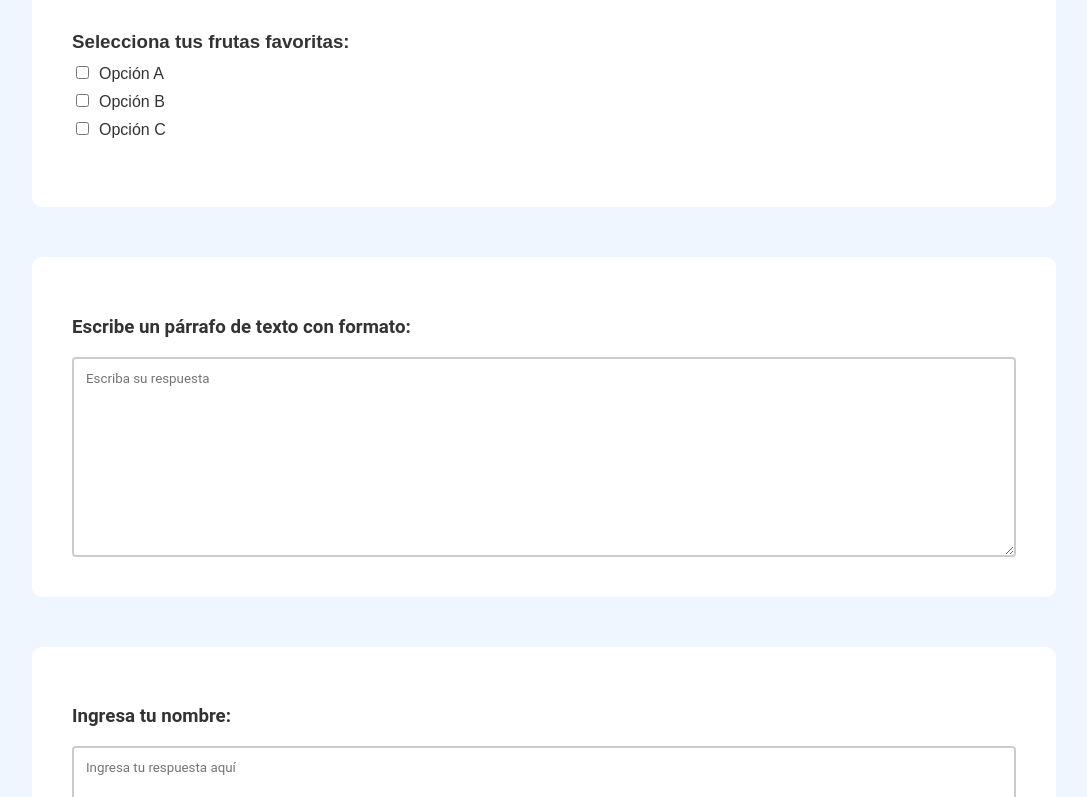
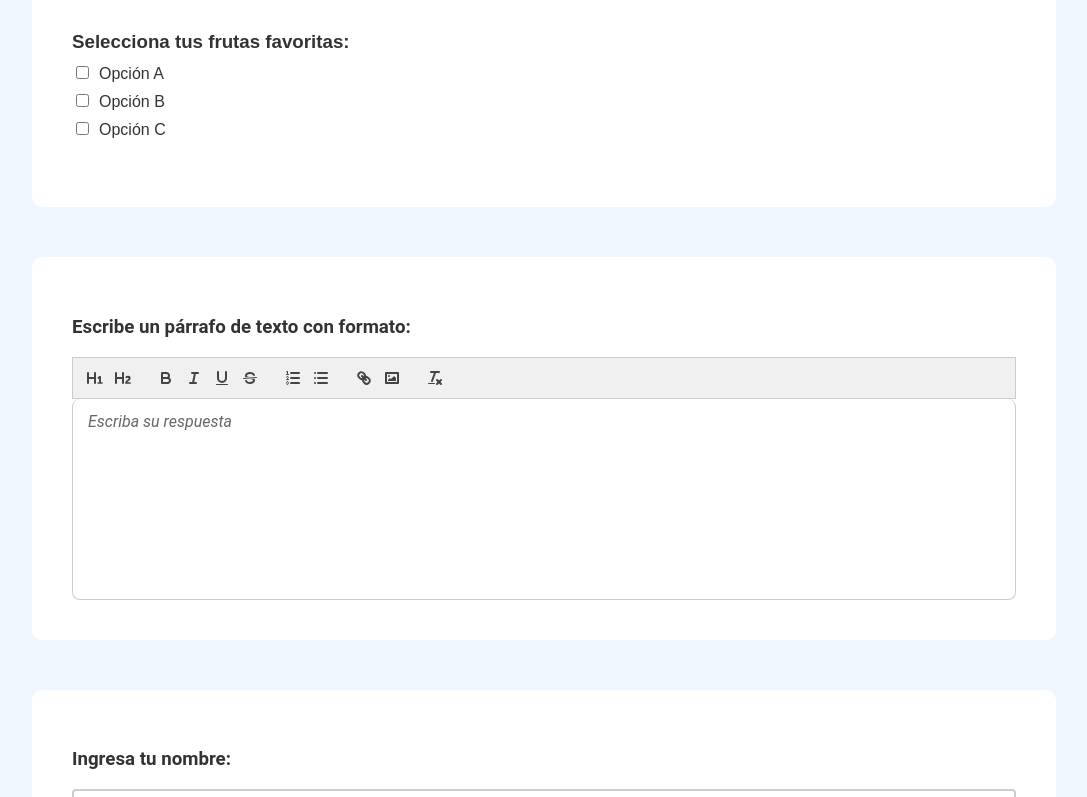
Before and after one commit to MaxSP10/PruebaTecnica, a React (Create React App) app: page /examen in a window 1280 px wide. Shown: the part 527-1324 px from the top of the page, without its empty margins (96-1183 px from the left). Built offline with nearby package versions, Linux system fonts and the light colour scheme.

Commit message:
Quill implementado

```diff
--- a/src/components/PreguntaTextBox.js
+++ b/src/components/PreguntaTextBox.js
@@ -1,27 +1,45 @@
 import React, { useState } from 'react';
+import ReactQuill from 'react-quill';
+import 'react-quill/dist/quill.snow.css';
 import DOMPurify from 'dompurify';
 import '../styles/PreguntaTextBoxNoFormat.css';
 
 const PreguntaTextBox = ({ pregunta, onChange, value }) => {
   const [respuesta, setRespuesta] = useState(value || '');
 
-  const handleChange = (e) => {
-    const rawInput = e.target.value;
-    setRespuesta(rawInput);
-    const clean = DOMPurify.sanitize(rawInput);
-    onChange(clean);
+  // Configuración de las herramientas del editor
+  const modules = {
+    toolbar: [
+      [{ 'header': '1' }, { 'header': '2' }],
+      ['bold', 'italic', 'underline', 'strike'],
+      [{'list': 'ordered'}, {'list': 'bullet'}],
+      ['link', 'image'], // Botones de enlace e imagen
+      ['clean'] // Botón de limpiar
+    ],
+  };
+
+  const handleChange = (content) => {
+    const cleanContent = DOMPurify.sanitize(content);
+    setRespuesta(cleanContent);
+    onChange(cleanContent); //reporta el contenido
+  };
+
+
+  const isFieldEmpty = () => {
+    const cleanContent = DOMPurify.sanitize(respuesta);
+    return cleanContent.trim().length === 0;
   };
 
   return (
     <div className='ContainerTextBox'>
       <h3>{pregunta}</h3>
-      <textarea
-        className='textareaTextBox'
+      <ReactQuill
         value={respuesta}
         onChange={handleChange}
-        rows="5"
+        modules={modules}
         placeholder='Escriba su respuesta'
       />
+      {isFieldEmpty()}
     </div>
   );
 };
--- a/src/styles/PreguntaTextBoxNoFormat.css
+++ b/src/styles/PreguntaTextBoxNoFormat.css
@@ -15,3 +15,22 @@
     border-radius: 4px;
     font-family: var(--main-font);
 }
+
+/* Estilos Quil textbox */
+.ql-container {
+    border: 1px solid #ddd;
+    border-radius: 8px;
+    background-color: #fff;
+  }
+
+  .ql-editor {
+    min-height: 200px;
+    font-size: 16px;
+    font-family: 'Roboto', sans-serif;
+    color: #333
+  }
+
+  .ql-toolbar {
+    background-color: #f0f0f0;
+    border: 1px solid #ccc;
+  }
```
